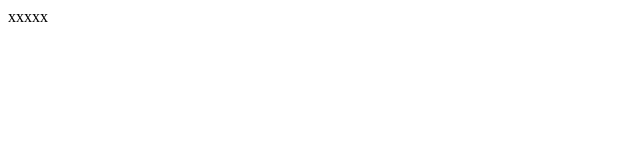
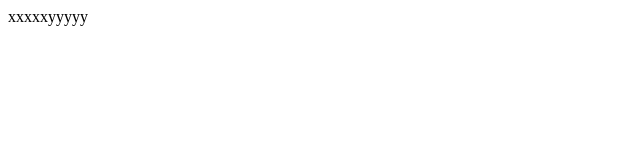
Before and after one commit to sabupana2468/Sisen, a plain HTML site: page docs/index.html in a window 1280 px wide. Shown: the full height of the page, 0-640 px from the left. Drawn offline with Linux system fonts and the light colour scheme.

Commit message:
add yyyy

```diff
--- a/docs/index.html
+++ b/docs/index.html
@@ -4,5 +4,5 @@
 </head>
 
 <body>
-    xxxxx
+    xxxxxyyyyy
 </body>
```
Also changed, not shown: 1 other file.
